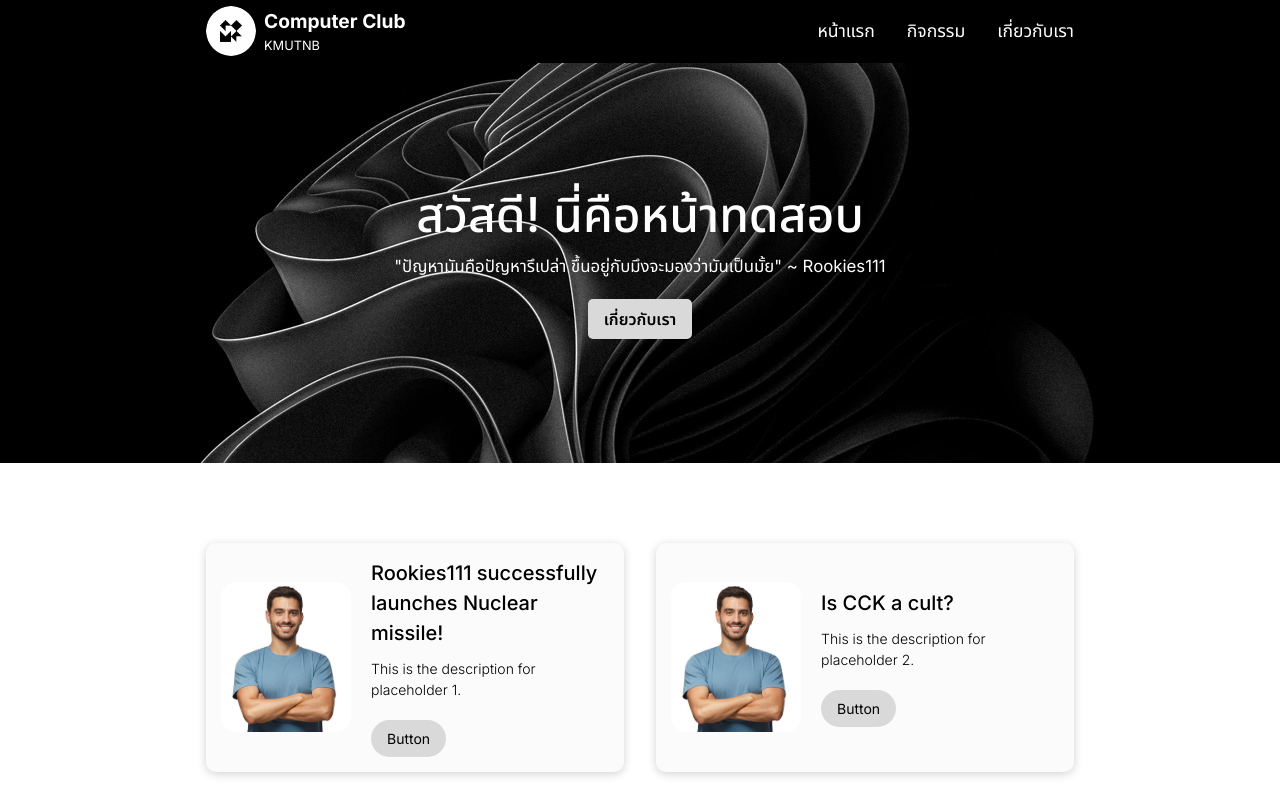
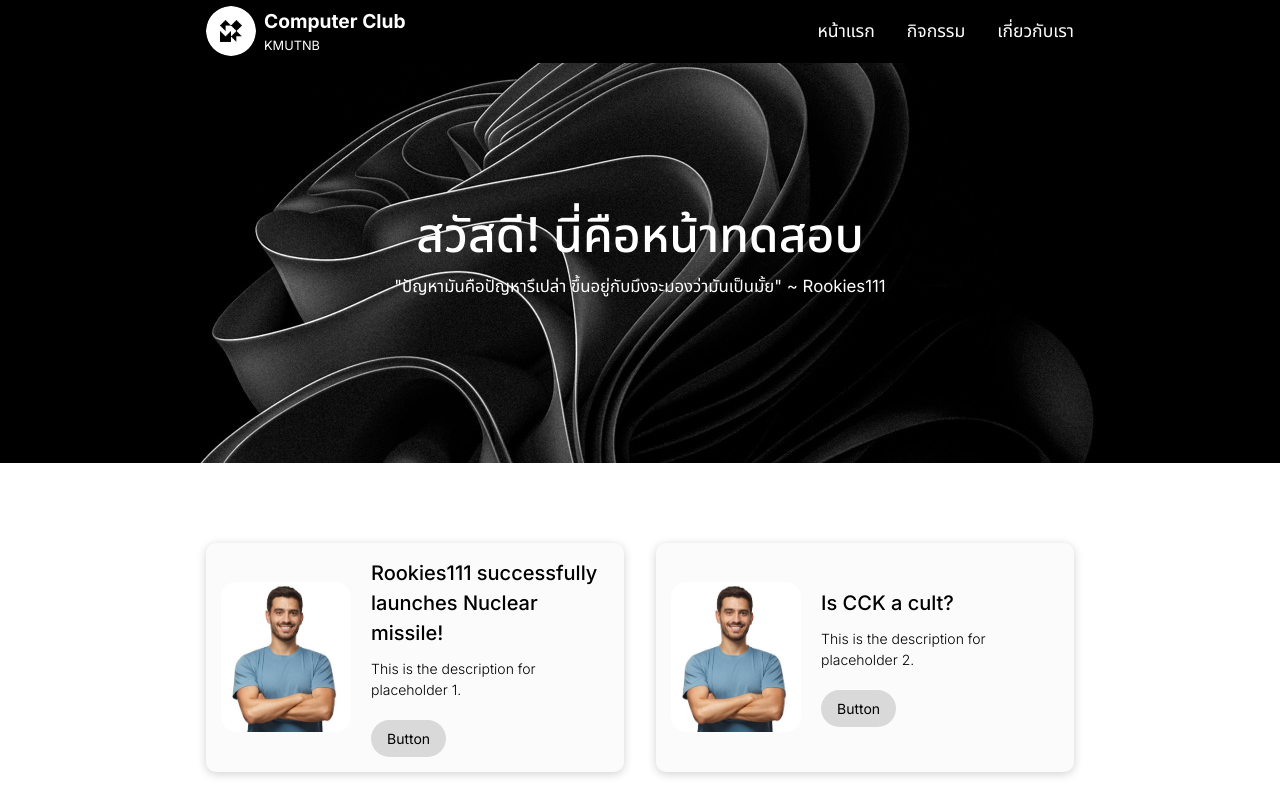
Before and after one commit to buratud/cck-website, a Next.js app in the folder web/: page /testpage in a window 1280 px wide. Shown: the top 800 px of the page. Built offline with nearby package versions, Linux system fonts and the light colour scheme.

Commit message:
add imgsrc attribute
- add imgsrc attribute to placeholder components for devs to customise the pic as they want

```diff
--- a/web/src/app/components/placeholder.tsx
+++ b/web/src/app/components/placeholder.tsx
@@ -4,13 +4,14 @@ import styles from './placeholder.module.scss';
 interface PlaceholderProps {
   title: string;
   description: string;
+  imgsrc: string;
 }
 
-const Placeholder: React.FC<PlaceholderProps> = ({ title, description }) => {
+const Placeholder: React.FC<PlaceholderProps> = ({ title, description, imgsrc }) => {
   return (
     <div className={styles.container}>
       <img
-        src="/image.jpg"
+        src={imgsrc}
         alt="Placeholder"
         className={styles.image}
       />
--- a/web/src/app/testpage/page.tsx
+++ b/web/src/app/testpage/page.tsx
@@ -14,7 +14,7 @@ export default function Home() {
       <PageCover
         title="สวัสดี! นี่คือหน้าทดสอบ"
         subtitle='"ปัญหามันคือปัญหารึเปล่า ขึ้นอยู่กับมึงจะมองว่ามันเป็นมั้ย" ~ Rookies111'
-        showButton={true} // Show the button
+        showButton={false}
       />
 
       <div className={styles.pageContainer}>
@@ -22,18 +22,22 @@ export default function Home() {
           <Placeholder
             title="Rookies111 successfully launches Nuclear missile!"
             description="This is the description for placeholder 1."
+            imgsrc='/image.jpg'
           />
           <Placeholder
             title="Is CCK a cult?"
             description="This is the description for placeholder 2."
+            imgsrc='/image.jpg'
           />
           <Placeholder
             title="Do you know that CCK is funded by no one?"
             description="This is the description for placeholder 3."
+            imgsrc='/image.jpg'
           />
           <Placeholder
             title="Our CEO got banned from the server!"
             description="This is the description for placeholder 4."
+            imgsrc='/image.jpg'
           />
         </div>
       </div>
```
